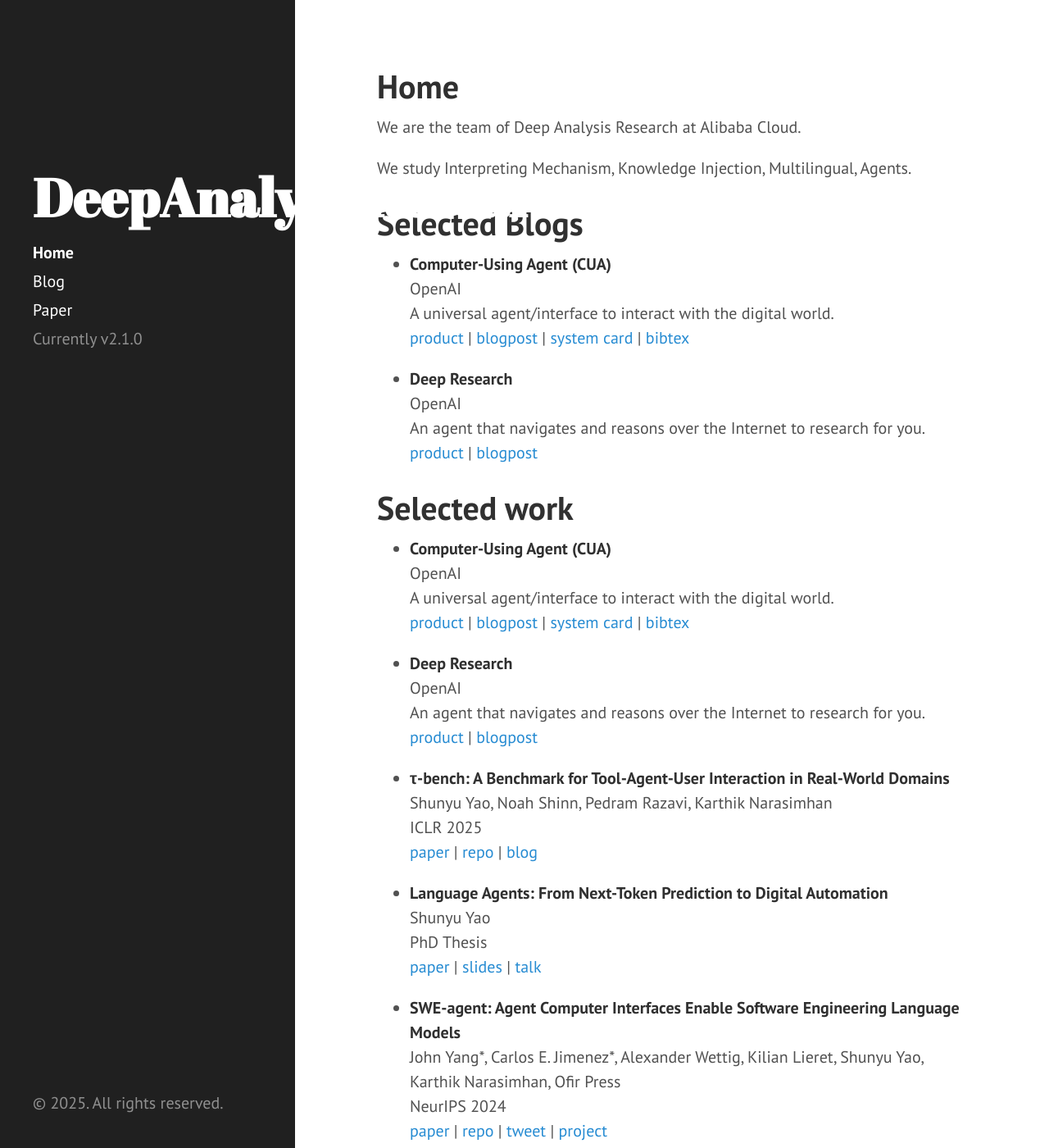
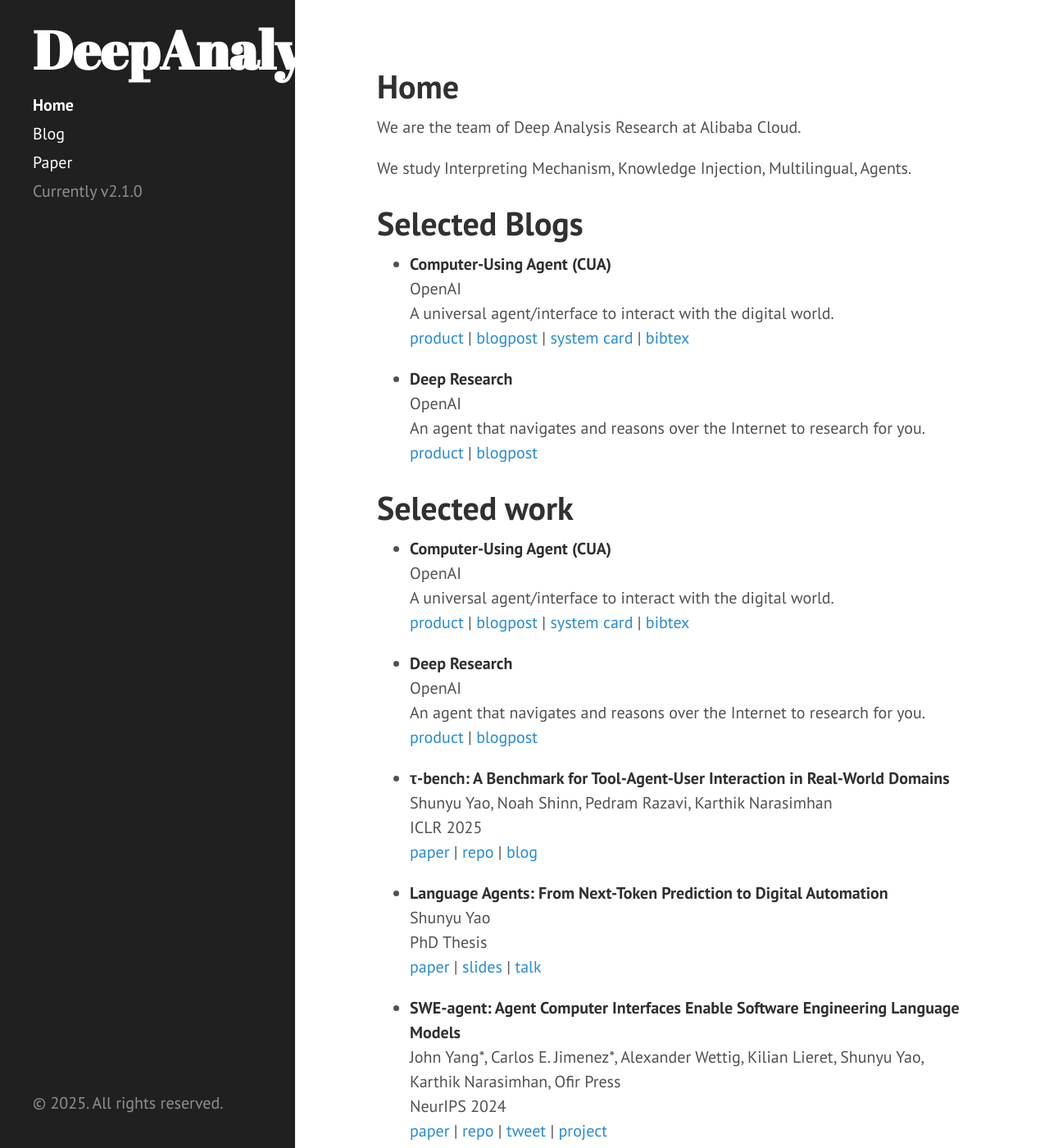
Before and after one commit to snowaner-ustc/snowaner-ustc.github.io, a Jekyll site: the page built from index.md, in a window 1280 px wide and 1400 px high. Shown: the whole window at 82% size. Built offline with Jekyll 4.4.1, drawn with Linux system fonts in a browser that asks for light colours; Markdown is read by kramdown in place of the engine named in the settings.

Commit message:
Update hyde.css

```diff
--- a/public/css/hyde.css
+++ b/public/css/hyde.css
@@ -109,7 +109,7 @@ a.sidebar-nav-item:focus {
   .sidebar-sticky {
     position: absolute;
     right:  1rem;
-    top:    10rem;
+    top:    1rem;
     left:   1rem;
   }
 }
```
